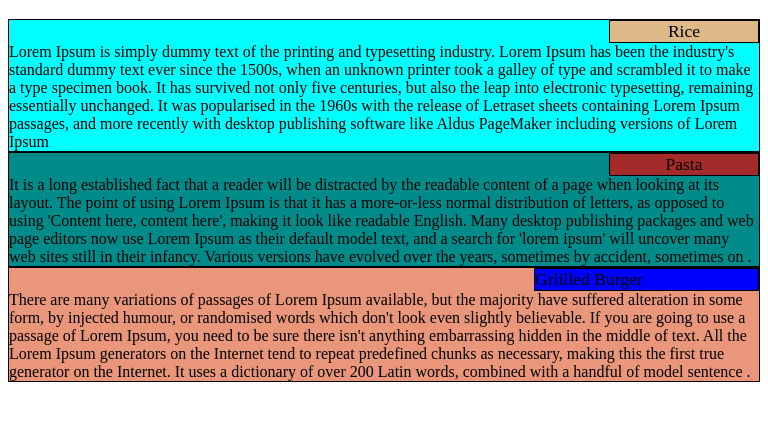
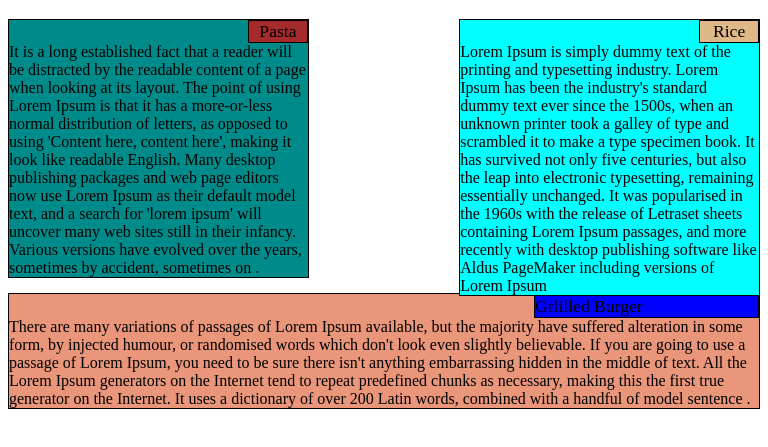
Before and after one commit to Hassan-Latif/Css-repository, a plain HTML site: page index.html in a window 768 px wide. Shown: the part 61-508 px from the top of the page. Drawn offline with Linux system fonts and the light colour scheme.

Commit message:
Media query for the tablets has been  added

```diff
--- a/css/styles.css
+++ b/css/styles.css
@@ -61,3 +61,22 @@
     }
 
 }
+
+@media (min-width:768px) and (max-width:991px){
+
+    .sec1{
+         width: 40% ;
+
+         float: right;
+     }
+     .sec2{
+         width: 40%;
+
+
+     }
+     .sec3{
+         margin-top: 15px;
+     }
+
+
+ }
```
